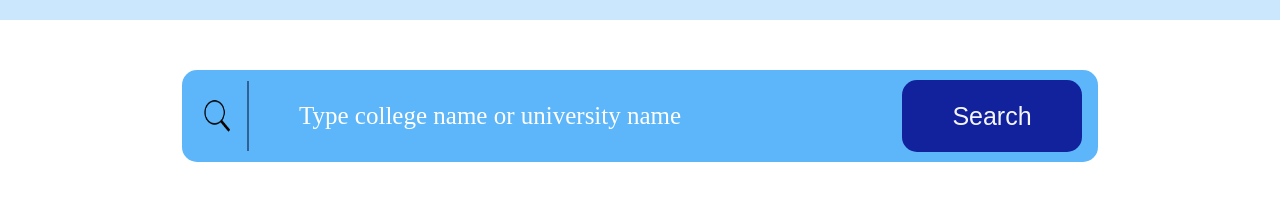
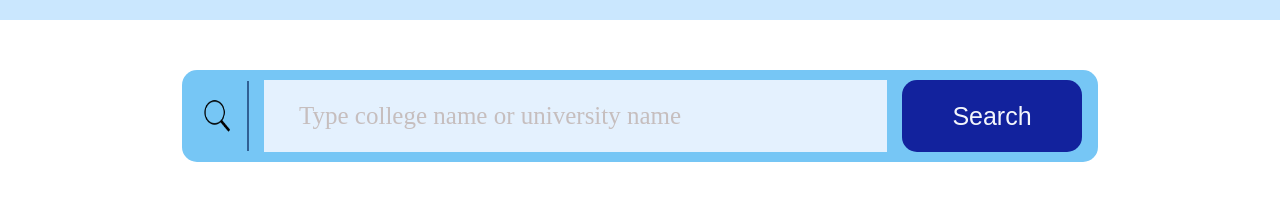
Before and after one commit to Counselllor/Counsellor-Web, a React (Vite) app: page /dashboard in a window 1280 px wide. Shown: the part 409-621 px from the top of the page. Built offline with nearby package versions, Linux system fonts and the light colour scheme; no server answers; sample sign-in values are in the browser's storage; a web font is replaced by a local one.

Commit message:
enhanced the search bar

```diff
--- a/src/components/Dashboard/Dashboard.css
+++ b/src/components/Dashboard/Dashboard.css
@@ -256,7 +256,7 @@
 
 .search {
   width: 70vw;
-  background-color: #5CB6F9;
+  background-color: #76c6f5;
   padding: 10px;
   border-radius: 15px;
   margin: 0 auto;
@@ -285,19 +285,19 @@
 .search input {
   width: 78%;
   height: 70px;
-  background-color: #5CB6F9;
+  background-color: #e4f1fe;
   appearance: none;
   border: none;
   font-size: 25px;
   font-family: 'ABeeZee';
-  color: #F4F6FC;
+  color: #25376e;
   padding-left: 35px;
   margin-left: 40px;
   margin-right: 15px;
 }
 
 .search input::placeholder {
-  color: white;
+  color: rgb(198, 190, 190);
 }
 
 .search button {
```
